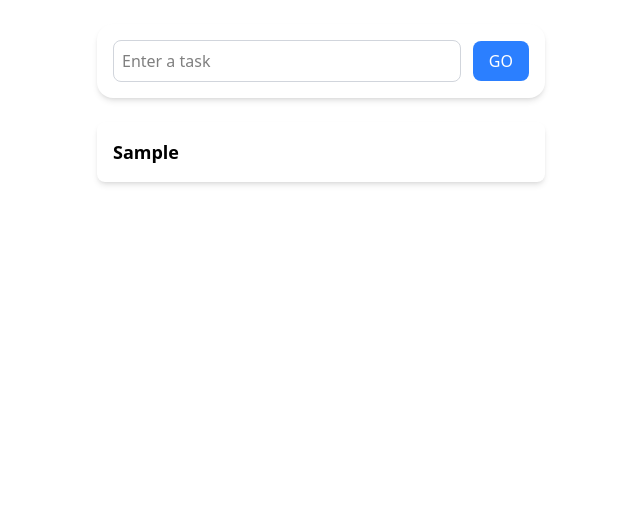
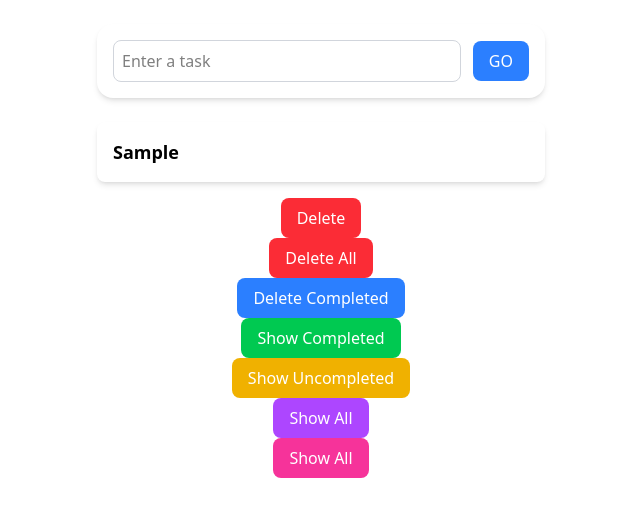
Before and after one commit to MogesBekele/typescript-tutor, a React (Vite) app in the folder typescript/: page / in a window 1280 px wide. Both pictures are taken after typing "Sample" into the empty fields and a click on the button "GO". Shown: the top 516 px of the page, without its empty margins (319-959 px from the left). Built offline with nearby package versions, Linux system fonts and the light colour scheme.

Commit message:
apply tailwind css

```diff
--- a/typescript/src/App.tsx
+++ b/typescript/src/App.tsx
@@ -14,6 +14,10 @@ const App: React.FC = () => {
       setTodos([...todos, { id: Date.now(), todo, isDone: false }]);
       setTodo("");
     }
+  };
+
+  const handleDelete = (id: number) => {
+    setTodos(todos.filter((todo) => todo.id !== id));
   };
 
 
@@ -33,6 +37,64 @@ const App: React.FC = () => {
             <h2 className="text-lg font-semibold">No tasks available</h2>
           </div>
         )}
+        {todos.map((todo) => (
+          <button
+            key={todo.id}
+            onClick={() => handleDelete(todo.id)}
+            className="bg-red-500 text-white px-4 py-2 rounded-lg hover:bg-red-600 transition duration-200"
+          >
+            Delete
+          </button>
+
+        ))}
+        {todos.length > 0 && (
+          <button
+            onClick={() => setTodos([])}
+            className="bg-red-500 text-white px-4 py-2 rounded-lg hover:bg-red-600 transition duration-200"
+          >
+            Delete All
+          </button>
+        )}
+        {todos.length > 0 && (
+          <button
+            onClick={() => setTodos(todos.filter((todo) => !todo.isDone))}
+            className="bg-blue-500 text-white px-4 py-2 rounded-lg hover:bg-blue-600 transition duration-200"
+          >
+            Delete Completed
+          </button>
+        )}
+        {todos.length > 0 && (
+          <button
+            onClick={() => setTodos(todos.filter((todo) => todo.isDone))}
+            className="bg-green-500 text-white px-4 py-2 rounded-lg hover:bg-green-600 transition duration-200"
+          >
+            Show Completed
+          </button>
+        )}
+        {todos.length > 0 && (
+          <button
+            onClick={() => setTodos(todos.filter((todo) => !todo.isDone))}
+            className="bg-yellow-500 text-white px-4 py-2 rounded-lg hover:bg-yellow-600 transition duration-200"
+          >
+            Show Uncompleted
+          </button>
+        )}
+        {todos.length > 0 && (
+          <button
+            onClick={() => setTodos(todos.filter((todo) => todo.isDone))}
+            className="bg-purple-500 text-white px-4 py-2 rounded-lg hover:bg-purple-600 transition duration-200"
+          >
+            Show All
+          </button>
+        )}
+        {todos.length > 0 && (
+          <button
+            onClick={() => setTodos(todos.filter((todo) => todo.isDone))}
+            className="bg-pink-500 text-white px-4 py-2 rounded-lg hover:bg-pink-600 transition duration-200"
+          >
+            Show All
+          </button>
+        )}
         </div>
 
 
```
